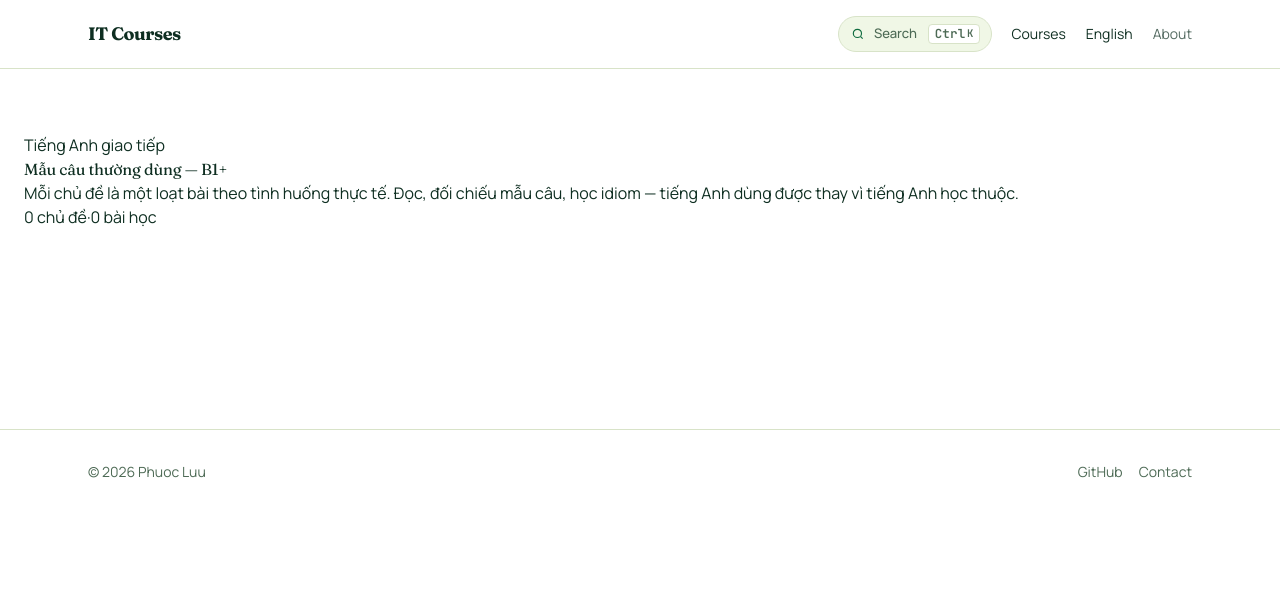
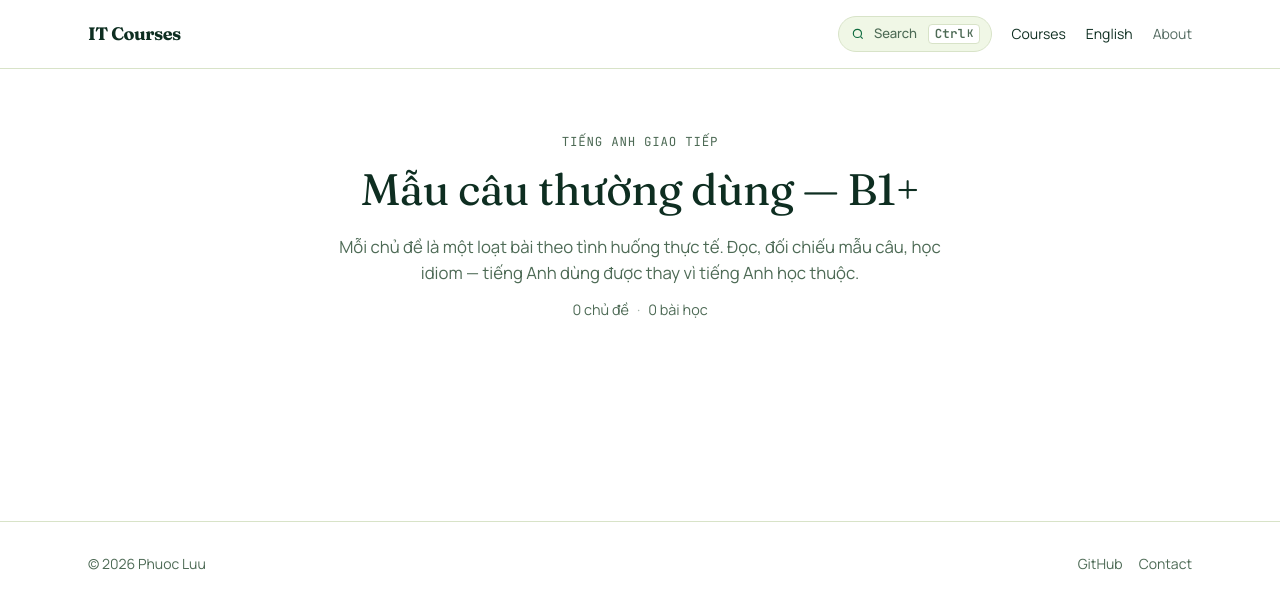
Before and after one commit to lamzuong/IT-courses, a Next.js app: page /english in a window 1280 px wide. Shown: the top 608 px of the page. Built offline with nearby package versions, Linux system fonts and the light colour scheme.

Commit message:
feat(english): add English-section styles (cards, patterns, dialogues, mistakes)

```diff
--- a/app/globals.css
+++ b/app/globals.css
@@ -1270,3 +1270,278 @@
   .prevnext { grid-template-columns: 1fr; }
   .prose-lesson > p:first-of-type::first-letter { font-size: 3.4em; }
 }
+
+/* ───────────────────────── English section ───────────────────────── */
+
+.english-hero {
+  text-align: center;
+  margin-bottom: 1.5rem;
+}
+.english-hero-eyebrow {
+  font-family: var(--font-mono);
+  font-size: 0.78rem;
+  letter-spacing: 0.06em;
+  text-transform: uppercase;
+  color: var(--color-text-soft);
+}
+.english-hero-title {
+  font-family: var(--font-serif);
+  font-size: clamp(2rem, 4vw, 2.75rem);
+  letter-spacing: -0.015em;
+  margin: 0.25rem 0 0.75rem;
+}
+.english-hero-deck {
+  max-width: 38rem;
+  margin: 0 auto;
+  color: var(--color-text-soft);
+  font-size: 1.05rem;
+  line-height: 1.6;
+}
+.english-hero-meta {
+  margin-top: 0.75rem;
+  font-size: 0.9rem;
+  color: var(--color-text-soft);
+  display: inline-flex;
+  gap: 0.5rem;
+  align-items: center;
+}
+.english-hero-dot { opacity: 0.5; }
+
+.en-topic-card-link {
+  display: block;
+  height: 100%;
+  text-decoration: none;
+  color: inherit;
+}
+
+.en-topic-card {
+  display: flex;
+  flex-direction: column;
+  height: 100%;
+  border: 1px solid var(--color-border);
+  border-radius: 14px;
+  background: var(--color-bg);
+  overflow: hidden;
+  transition: transform 160ms ease, border-color 160ms ease, box-shadow 160ms ease;
+}
+.en-topic-card-link:hover .en-topic-card {
+  transform: translateY(-2px);
+  border-color: var(--color-accent);
+  box-shadow: 0 12px 32px -16px color-mix(in oklab, var(--color-accent), transparent 60%);
+}
+
+.en-topic-card-fill {
+  flex: 1;
+  padding: 1.25rem;
+  display: flex;
+  flex-direction: column;
+  gap: 0.5rem;
+  background: var(--card-wash, var(--color-bg-soft));
+}
+.en-topic-card-tag {
+  align-self: flex-start;
+  font-family: var(--font-mono);
+  font-size: 0.7rem;
+  letter-spacing: 0.05em;
+  text-transform: uppercase;
+  padding: 0.18rem 0.5rem;
+  border-radius: 999px;
+  background: var(--color-bg);
+  color: var(--color-text-soft);
+  border: 1px solid var(--color-border);
+}
+.en-topic-card-title {
+  font-family: var(--font-serif);
+  font-size: 1.25rem;
+  letter-spacing: -0.01em;
+  margin: 0.25rem 0 0;
+  color: var(--color-ink);
+}
+.en-topic-card-summary {
+  color: var(--color-text-soft);
+  font-size: 0.92rem;
+  line-height: 1.5;
+}
+.en-topic-card-stats {
+  list-style: none;
+  display: flex;
+  gap: 1.25rem;
+  padding: 0;
+  margin-top: auto;
+  padding-top: 0.5rem;
+}
+.en-topic-card-stat-num {
+  display: block;
+  font-family: var(--font-serif);
+  font-size: 1.4rem;
+  line-height: 1;
+  color: var(--color-ink);
+}
+.en-topic-card-stat-label {
+  font-size: 0.75rem;
+  color: var(--color-text-soft);
+}
+.en-topic-card-footer {
+  display: flex;
+  justify-content: space-between;
+  align-items: center;
+  padding: 0.75rem 1.25rem;
+  border-top: 1px solid var(--color-border);
+  background: var(--color-bg);
+}
+.en-topic-card-footer-left {
+  font-size: 0.78rem;
+  color: var(--color-text-soft);
+  text-transform: uppercase;
+  letter-spacing: 0.05em;
+}
+.en-topic-card-cta {
+  font-size: 0.85rem;
+  font-weight: 600;
+  color: var(--color-accent);
+}
+.en-topic-card-cta--disabled {
+  color: var(--color-text-faint);
+}
+.en-topic-card.is-placeholder {
+  opacity: 0.7;
+  cursor: default;
+}
+
+/* Two palette variants */
+.en-topic-card--daily-life { --card-wash: #d6efe7; }   /* soft cyan/teal */
+.en-topic-card--work       { --card-wash: #d6dded; }   /* muted indigo/slate */
+
+/* ── Pattern card ── */
+.en-pattern {
+  border-left: 3px solid var(--color-accent);
+  background: var(--color-bg-soft);
+  padding: 0.85rem 1rem;
+  border-radius: 0 8px 8px 0;
+  margin: 1.25rem 0;
+}
+.en-pattern-en {
+  font-family: var(--font-serif);
+  font-size: 1.1rem;
+  font-weight: 600;
+  color: var(--color-ink);
+  margin: 0;
+}
+.en-pattern-vi {
+  color: var(--color-text-soft);
+  font-size: 0.95rem;
+  margin: 0.2rem 0 0;
+  font-style: italic;
+}
+.en-pattern-variations {
+  list-style: '— ';
+  padding-left: 1.25rem;
+  margin: 0.6rem 0 0;
+  font-size: 0.95rem;
+  color: var(--color-text);
+}
+.en-pattern-variations li { margin: 0.15rem 0; }
+.en-pattern-note {
+  margin: 0.6rem 0 0;
+  font-size: 0.85rem;
+  color: var(--color-text-soft);
+  border-top: 1px dashed var(--color-rule);
+  padding-top: 0.4rem;
+}
+
+/* ── Vocab list ── */
+.en-vocab {
+  margin: 1.25rem 0;
+  display: grid;
+  gap: 0.4rem;
+}
+.en-vocab-row {
+  display: grid;
+  grid-template-columns: minmax(8rem, 14rem) 1fr;
+  gap: 1rem;
+  padding: 0.4rem 0;
+  border-bottom: 1px dashed var(--color-rule);
+}
+.en-vocab-term { display: flex; gap: 0.5rem; align-items: baseline; }
+.en-vocab-en { font-weight: 600; color: var(--color-ink); }
+.en-vocab-ipa {
+  font-family: var(--font-mono);
+  font-size: 0.85rem;
+  color: var(--color-text-faint);
+}
+.en-vocab-def { display: flex; flex-direction: column; gap: 0.15rem; }
+.en-vocab-vi { color: var(--color-text); }
+.en-vocab-example {
+  font-size: 0.85rem;
+  color: var(--color-text-soft);
+  font-style: italic;
+}
+
+/* ── Dialogue ── */
+.en-dialogue {
+  margin: 1.25rem 0;
+  display: grid;
+  gap: 0.85rem;
+  border-left: 3px solid var(--color-rule);
+  padding-left: 1rem;
+}
+.en-dialogue-line { display: grid; gap: 0.1rem; }
+.en-dialogue-speaker {
+  font-family: var(--font-mono);
+  font-size: 0.78rem;
+  letter-spacing: 0.05em;
+  text-transform: uppercase;
+  color: var(--color-text-soft);
+}
+.en-dialogue-en {
+  font-family: var(--font-serif);
+  margin: 0;
+  color: var(--color-ink);
+}
+.en-dialogue-vi {
+  margin: 0;
+  color: var(--color-text-soft);
+  font-size: 0.92rem;
+  font-style: italic;
+}
+
+/* ── Mistake ── */
+.en-mistake {
+  margin: 1.25rem 0;
+  border: 1px solid var(--color-rule);
+  border-radius: 10px;
+  padding: 0.75rem 1rem;
+  display: grid;
+  gap: 0.4rem;
+}
+.en-mistake-row { display: flex; gap: 0.65rem; align-items: baseline; }
+.en-mistake-label {
+  font-family: var(--font-mono);
+  font-size: 0.7rem;
+  letter-spacing: 0.05em;
+  text-transform: uppercase;
+  padding: 0.1rem 0.4rem;
+  border-radius: 999px;
+  flex-shrink: 0;
+}
+.en-mistake-label--wrong { background: #fcd9d6; color: #7a1a14; }
+.en-mistake-label--right { background: #d6f0d8; color: #1a5a1f; }
+.en-mistake-wrong { margin: 0; text-decoration: line-through; color: var(--color-text-soft); }
+.en-mistake-right { margin: 0; color: var(--color-ink); font-weight: 500; }
+.en-mistake-why {
+  margin: 0.2rem 0 0;
+  font-size: 0.88rem;
+  color: var(--color-text-soft);
+  border-top: 1px dashed var(--color-rule);
+  padding-top: 0.3rem;
+}
+
+/* Lesson eyebrow already exists; make sure agenda-eyebrow has a default */
+.agenda-eyebrow {
+  font-family: var(--font-mono);
+  font-size: 0.78rem;
+  letter-spacing: 0.06em;
+  text-transform: uppercase;
+  color: var(--color-text-soft);
+  margin: 0 0 0.25rem;
+}
```
